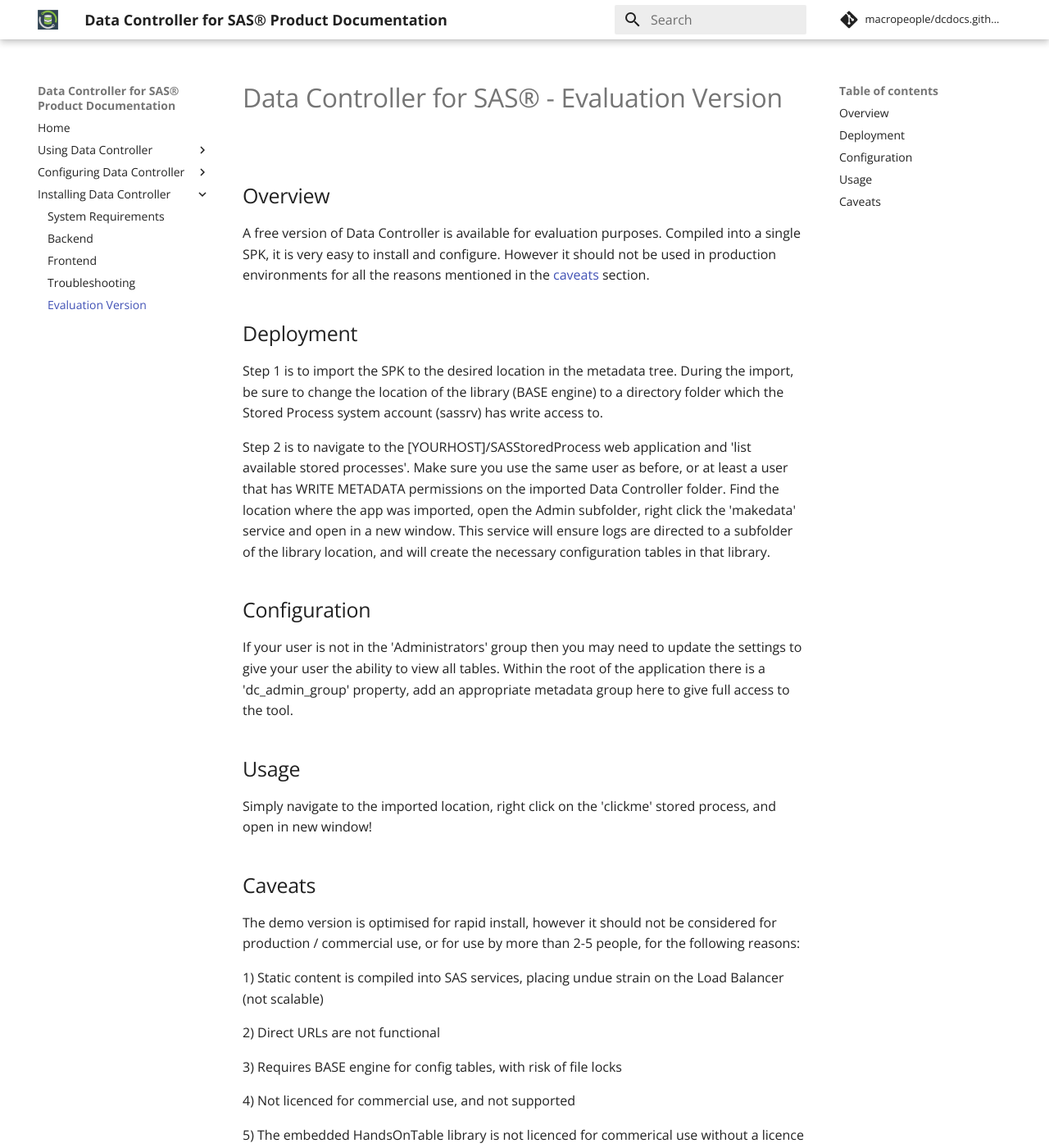
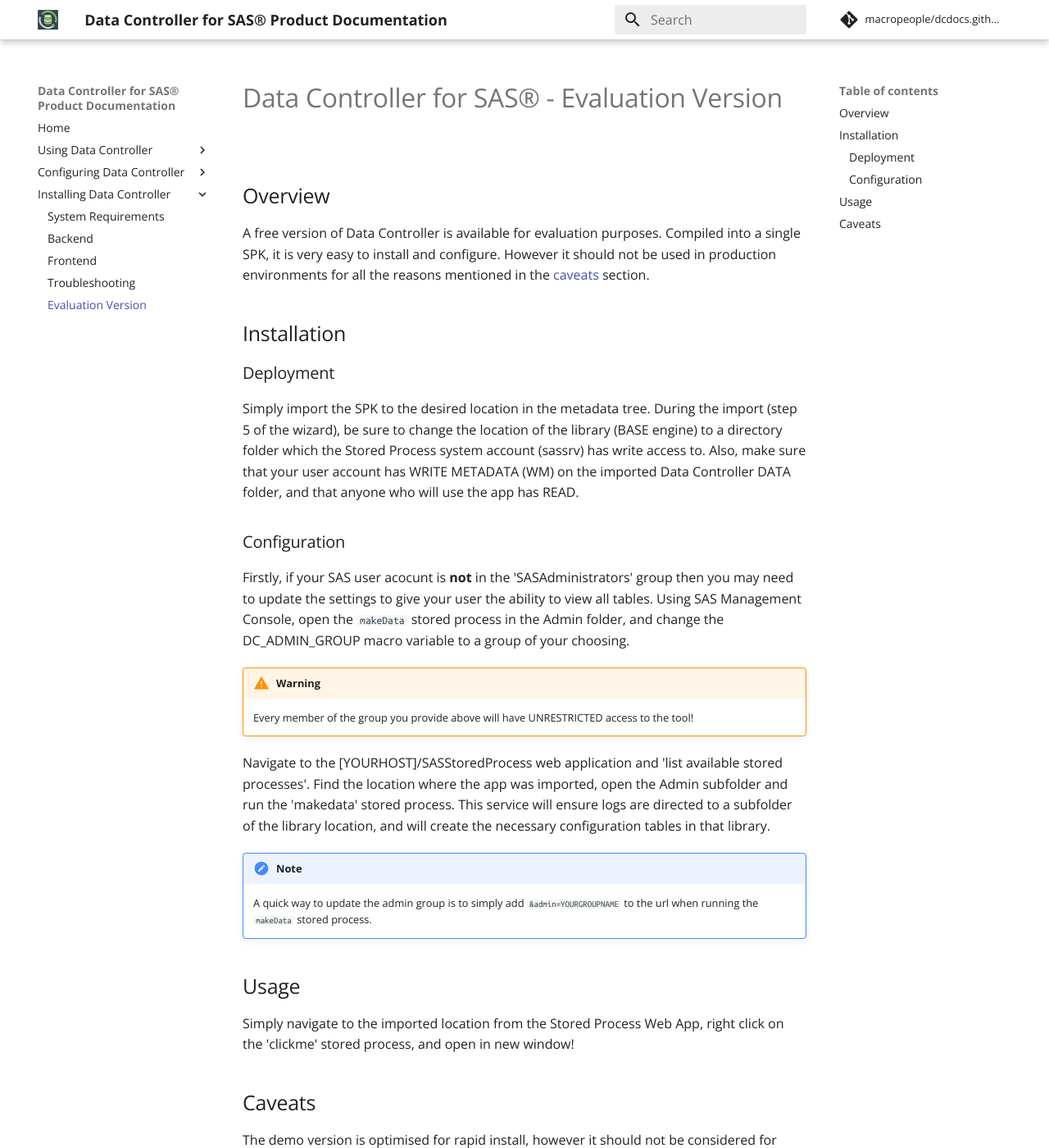
Before and after one commit to datacontroller/docs.datacontroller.io, an MkDocs documentation site: the page built from docs/dci-evaluation.md, in a window 1280 px wide and 1400 px high. Shown: the whole window at 82% size. Built offline with MkDocs 1.6.1 and Material for MkDocs 9.7.7, drawn with Linux system fonts in a browser that asks for light colours; comment, search, counter and statistics services are not loaded; old or Windows-style settings are respelled for this version of MkDocs; some of the changed text lies outside the part shown.

Commit message:
docs: evaluation & emails docs

```diff
--- a/docs/dci-evaluation.md
+++ b/docs/dci-evaluation.md
@@ -3,19 +3,29 @@
 ## Overview
 A free version of Data Controller is available for evaluation purposes. Compiled into a single SPK, it is very easy to install and configure.  However it should not be used in production environments for all the reasons mentioned in the [caveats](#caveats) section.
 
-## Deployment
+## Installation
 
-Step 1 is to import the SPK to the desired location in the metadata tree.  During the import, be sure to change the location of the library (BASE engine) to a directory folder which the Stored Process system account (sassrv) has write access to.
+### Deployment
 
-Step 2 is to navigate to the [YOURHOST]/SASStoredProcess web application and 'list available stored processes'.  Make sure you use the same user as before, or at least a user that has WRITE METADATA permissions on the imported Data Controller folder.  Find the location where the app was imported, open the Admin subfolder, right click the 'makedata' service and open in a new window.  This service will ensure logs are directed to a subfolder of the library location, and will create the necessary configuration tables in that library.
+Simply import the SPK to the desired location in the metadata tree.  During the import (step 5 of the wizard), be sure to change the location of the library (BASE engine) to a directory folder which the Stored Process system account (sassrv) has write access to.  Also, make sure that your user account has WRITE METADATA (WM) on the imported Data Controller DATA folder, and that anyone who will use the app has READ.
 
-## Configuration
+### Configuration
 
-If your user is not in the 'Administrators' group then you may need to update the settings to give your user the ability to view all tables.  Within the root of the application there is a 'dc_admin_group' property, add an appropriate metadata group here to give full access to the tool.
+Firstly, if your SAS user acocunt is **not** in the 'SASAdministrators' group then you may need to update the settings to give your user the ability to view all tables.  Using SAS Management Console, open the `makeData` stored process in the Admin folder, and change the DC_ADMIN_GROUP macro variable to a group of your choosing.
+
+!!! warning
+    Every member of the group you provide above will have UNRESTRICTED access to the tool!
+
+
+Navigate to the [YOURHOST]/SASStoredProcess web application and 'list available stored processes'.  Find the location where the app was imported, open the Admin subfolder and run the 'makedata' stored process. This service will ensure logs are directed to a subfolder of the library location, and will create the necessary configuration tables in that library.
+
+!!! note
+    A quick way to update the admin group is to simply add `&admin=YOURGROUPNAME` to the url when running the `makeData` stored process.
+
 
 ## Usage
 
-Simply navigate to the imported location, right click on the 'clickme' stored process, and open in new window!
+Simply navigate to the imported location from the Stored Process Web App, right click on the 'clickme' stored process, and open in new window!
 
 
 ## Caveats
@@ -26,7 +36,7 @@
 
 2) Direct URLs are not functional
 
-3) Requires BASE engine for config tables, with risk of file locks
+3) Requires BASE engine for config tables, with high risk of table locks
 
 4) Not licenced for commercial use, and not supported
 
--- a/mkdocs.yml
+++ b/mkdocs.yml
@@ -10,6 +10,7 @@
     - Security: dcc-security.md
     - Selectboxes: dcc-selectbox.md
     - Dates / Datetimes: dcc-dates.md
+    - Emails: emails.md
 - Installing Data Controller:
     - System Requirements: dci-requirements.md
     - Backend: dci-backend.md
```
Also changed, not shown: docs/emails.md (added, +31 -0 lines), docs/img/mpe_alertconfig.png (added).
